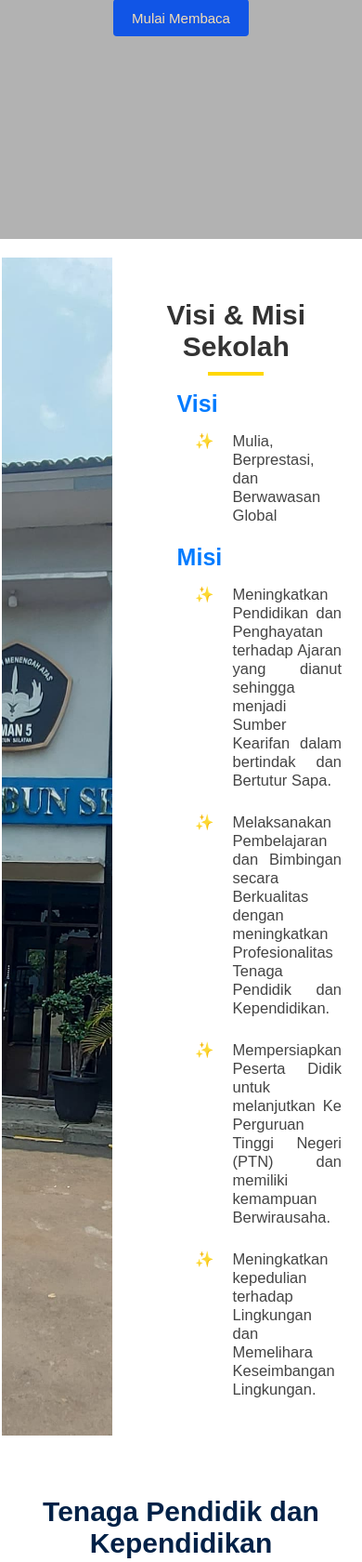
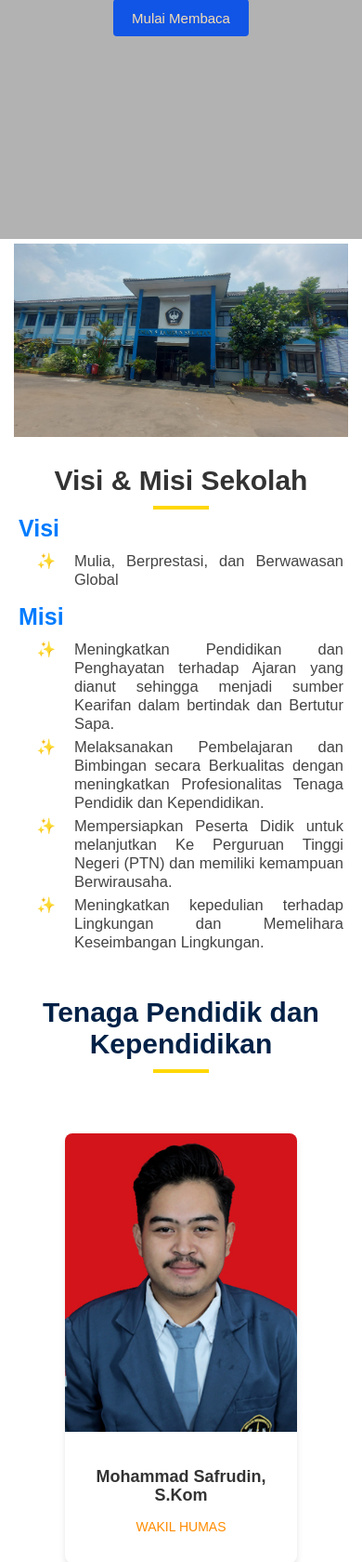
Before and after one commit to yogsky666/web_sekolah, a PHP site: page / in a window 390 px wide. Shown: the part 587-2267 px from the top of the page at 93% size. Run offline with PHP 8.4, Linux system fonts and the light colour scheme.

Commit message:
Update 231224

```diff
--- a/index.html
+++ b/index.html
@@ -49,7 +49,7 @@
             <section id="visimisi">
                 <div class="container1">
                     <div class="imagevsms">
-                        <img src="asset/hompage.jpeg" alt="SMA Negeri 5 Bekasi">
+                        <img src="asset/hompage.jpeg" alt="SMA Negeri 5 Tambun Selatan">
                     </div>
                     <div class="textvsms">
                         <h2>Visi & Misi Sekolah</h2>
@@ -59,8 +59,7 @@
                         </ul>
                         <h3>Misi</h3>
                         <ul>
-                            <li>Meningkatkan Pendidikan dan Penghayatan terhadap Ajaran yang dianut sehingga menjadi
-                                Sumber Kearifan dalam bertindak dan Bertutur Sapa.</li>
+                            <li>Meningkatkan Pendidikan dan Penghayatan terhadap Ajaran yang dianut sehingga menjadi sumber Kearifan dalam bertindak dan Bertutur Sapa.</li>
                             <li>Melaksanakan Pembelajaran dan Bimbingan secara Berkualitas dengan meningkatkan
                                 Profesionalitas Tenaga Pendidik dan Kependidikan.</li>
                             <li>Mempersiapkan Peserta Didik untuk melanjutkan Ke Perguruan Tinggi Negeri (PTN) dan
@@ -205,17 +204,18 @@
                     </div>
                 </div>
             </section>
-            <section id="lokasi">
+            <section id="hubungikami">
                 <div class="container4">
-                    <h2>Hubungi Kami</h2>
-                    <div class="maps">
-                        <div class="lokasi kami">
+                    <h2>Visi & Misi Sekolah</h2>
+                    <div class="wrapper">
+                        <div class="maps">
                             <h3>Lokasi Kami</h3>
+                            <iframe class="tempatkami" src="https://www.google.com/maps/embed?pb=!1m18!1m12!1m3!1d3965.838580948555!2d107.03583777418356!3d-6.284938861516643!2m3!1f0!2f0!3f0!3m2!1i1024!2i768!4f13.1!3m3!1m2!1s0x2e698e25bcda5915%3A0x80bd179f14d75dc4!2sState%20Senior%20High%20School%205%20South%20Tambun!5e0!3m2!1sen!2sid!4v1734938193874!5m2!1sen!2sid" allowfullscreen="" loading="lazy" referrerpolicy="no-referrer-when-downgrade"></iframe>
                         </div>
-                    </div>
-                    <div class="form-blank">
-                        <div class="formulir">
-                            <h3>Kontak Kami</h3>
+                        <div class="kontakkami">
+                            <h3>Contact Us</h3>
+                            <p>Tetap terhubung dengan kami melalui media sosial kami untuk mendapatkan pembaruan terbaru dan informasi menarik tentang SMA N 5 Tambun Selatan.</p>
+
                         </div>
                     </div>
                 </div>
--- a/style.css
+++ b/style.css
@@ -149,25 +149,26 @@ header .overlay {
 
 }
 
-/*visi misi*/
 section {
-    margin: 0px 0px 0px 0px;
-    padding: 20px 0px 20px 0px;
+    margin: auto;
+    padding: 50px 180px 0px 180px;
     display: auto;
     box-sizing: border-box;
-    background-color: #FFFFFF;
+    background-color: #fff;
 }
 
+/*visi misi*/
 body {
     font-family: Arial, sans-serif;
     line-height: 1.6;
 }
 
+.layar-penuh .wrapping {
+    background-color: #fff;
+}
 .container1 {
     display: flex;
     max-width: 1200px;
-    margin: 20px 100px 20px 100px;
-    padding: 20px;
     overflow: hidden;
 }
 
@@ -183,7 +184,7 @@ body {
 
 .textvsms {
     flex: 1.5;
-    padding: 20px;
+    padding: 5px;
     text-align: justify;
 }
 
@@ -387,6 +388,24 @@ body {
     line-height: 1.6;
 }
 
+.wrapper {
+    display: flex;
+    text-align: justify;
+}
+.wrapper h3{
+    line-height: normal;
+    font-size: 25px;
+    color: #007BFF;
+}
+.tempatkami{
+    border: 0;
+    width: 600px;
+    height: 450px;
+}
+.kontakkami {
+    margin-left: 50px;
+}
+
 
 @media screen and (max-width:991.98px) {
     .layar-dalam {
@@ -428,9 +447,39 @@ body {
         margin: 0px 10px 20px 10px;
     }
 
-    section .container1{
-        margin: 0px 2px 0px 2px;
-        padding: 0;
+    section{
+        margin: 0;
+        padding: 0 10px 0px 10px;
     }
 
+    .container1{
+        display: grid;
+        margin: 5px;
+    }
+    .textvsms h3 {
+        font-size: 25px;
+        margin: 0;
+        color: #007BFF;
+    }
+
+    .textvsms ul li {
+        padding: 0px 0px 5px 20px;
+        margin: 0;
+        font-size: 1.1em;
+        color: #444;
+    }
+
+    .wrapper{
+        display: grid;
+        margin: 5px;
+    }
+    .tempatkami{
+        align-items: center;
+        border: 0;
+        width: 300px;
+        height: 200px;
+    }
+    .kontakkami {
+        margin-left: 0;
+    }
 }
```
